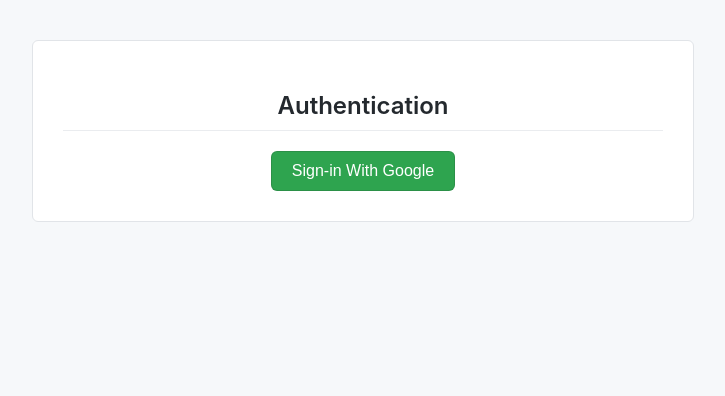
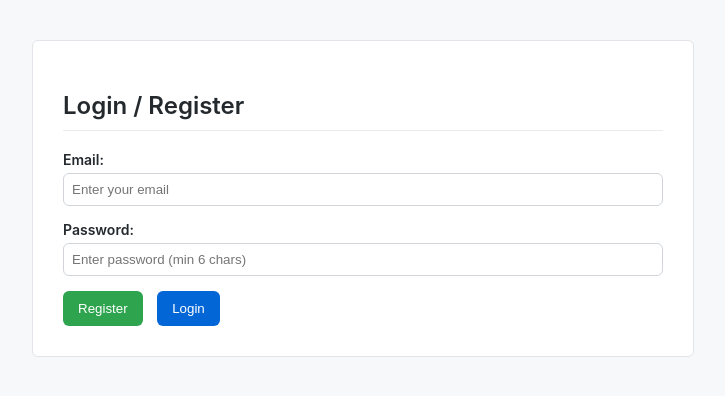
Before and after one commit to hs1888346-dev/Add-Video, a plain HTML site: page index.html in a window 1280 px wide. Shown: the whole page, without its empty margins (277-1002 px from the left). Drawn offline with Linux system fonts and the light colour scheme.

Commit message:
Change authentication method to email/password
Updated the title and modified the authentication section to include email and password fields instead of Google sign-in.

```diff
--- a/index.html
+++ b/index.html
@@ -3,7 +3,7 @@
 <head>
     <meta charset="UTF-8">
     <meta name="viewport" content="width=device-width, initial-scale=1.0">
-    <title>Video Metadata Uploader | GitHub Style</title>
+    <title>Video Metadata Uploader | Email/Password Auth</title>
 
     <style>
         body { font-family: -apple-system, BlinkMacSystemFont, "Segoe UI", Roboto, Helvetica, Arial, sans-serif; background-color: #f6f8fa; margin: 0; padding: 20px; color: #24292e; }
@@ -11,29 +11,25 @@
         h2 { border-bottom: 1px solid #eaecef; padding-bottom: 10px; margin-bottom: 20px; font-weight: 600; }
 
         /* Auth Styles */
-        #auth-container { text-align: center; }
-        #google-signin-btn { background-color: #2ea44f; color: white; border: 1px solid rgba(27,31,35,.15); padding: 10px 20px; font-size: 16px; font-weight: 500; cursor: pointer; border-radius: 6px; }
-        #google-signin-btn:hover { background-color: #2c974b; }
+        #auth-container { text-align: left; }
+        .auth-form-group { margin-bottom: 15px; }
+        .auth-form-group input { width: 100%; padding: 8px; border: 1px solid #d1d5da; border-radius: 6px; box-sizing: border-box; }
+        .auth-buttons button { margin-right: 10px; padding: 10px 15px; border-radius: 6px; cursor: pointer; border: none; }
+        #register-btn { background-color: #2ea44f; color: white; }
+        #login-btn { background-color: #0366d6; color: white; }
+        #register-btn:hover { background-color: #2c974b; }
+        #login-btn:hover { background-color: #005cc5; }
 
-        /* Form Styles */
+        /* Form Styles (Same as before) */
         #app-container { display: none; }
         label { display: block; margin-bottom: 5px; font-weight: 600; font-size: 14px; }
         input[type="text"], textarea { width: 100%; padding: 8px; margin-bottom: 15px; border: 1px solid #d1d5da; border-radius: 6px; box-sizing: border-box; font-size: 14px; }
         #save-btn { background-color: #0366d6; color: white; border: none; padding: 10px 15px; border-radius: 6px; cursor: pointer; float: right; }
         #save-btn:hover { background-color: #005cc5; }
 
-        /* Dialog Styles */
-        .dialog {
-            position: fixed; top: 0; left: 0; width: 100%; height: 100%;
-            background-color: rgba(0,0,0,0.6);
-            display: none; /* Initially hidden */
-            justify-content: center; align-items: center; z-index: 1000;
-        }
-        .dialog-content {
-            background: white; padding: 30px; border-radius: 12px;
-            text-align: center; width: 90%; max-width: 400px;
-            box-shadow: 0 4px 12px rgba(0,0,0,0.15);
-        }
+        /* Dialog Styles (Same as before) */
+        .dialog { position: fixed; top: 0; left: 0; width: 100%; height: 100%; background-color: rgba(0,0,0,0.6); display: none; justify-content: center; align-items: center; z-index: 1000; }
+        .dialog-content { background: white; padding: 30px; border-radius: 12px; text-align: center; width: 90%; max-width: 400px; box-shadow: 0 4px 12px rgba(0,0,0,0.15); }
         .dialog-content img { max-width: 150px; height: auto; margin-bottom: 15px; border-radius: 4px; border: 1px solid #ccc; }
         #save-to-db-btn { margin-top: 15px; background-color: #e36209; margin-right: 10px; }
         #close-dialog-btn { margin-top: 15px; background-color: #6a737d; }
@@ -47,10 +43,19 @@
 <body>
 
     <div id="auth-container" class="container">
-        <h2>Authentication</h2>
-        <button id="google-signin-btn">
-            Sign-in With Google
-        </button>
+        <h2>Login / Register</h2>
+        <div class="auth-form-group">
+            <label for="auth-email">Email:</label>
+            <input type="email" id="auth-email" placeholder="Enter your email" required>
+        </div>
+        <div class="auth-form-group">
+            <label for="auth-password">Password:</label>
+            <input type="password" id="auth-password" placeholder="Enter password (min 6 chars)" required>
+        </div>
+        <div class="auth-buttons">
+            <button id="register-btn">Register</button>
+            <button id="login-btn">Login</button>
+        </div>
     </div>
 
     <div id="app-container" class="container">
```
